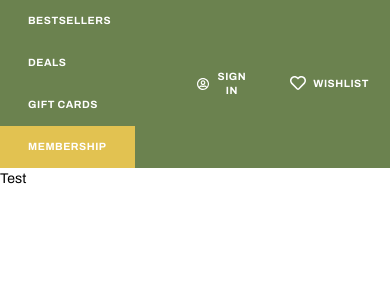
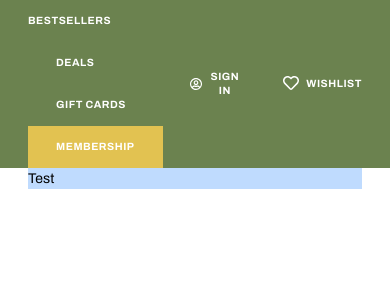
Before and after one commit to ace-lowder/paperback, a Next.js app: page / in a window 390 px wide. Shown: the top 300 px of the page. Built offline with nearby package versions, Linux system fonts and the light colour scheme.

Commit message:
Fix large screen padding

```diff
--- a/app/globals.css
+++ b/app/globals.css
@@ -5,8 +5,3 @@
 html {
   font-size: 14px;
 }
-
-.container {
-  @apply max-w-[1400px];
-  @apply mx-auto;
-}
--- a/app/page.tsx
+++ b/app/page.tsx
@@ -1,3 +1,5 @@
 export default function Home() {
-  return <div>Test</div>;
+  return (
+    <div className="mx-8 lg:max-w-[1400px] lg:mx-auto bg-blue-200">Test</div>
+  );
 }
--- a/components/Topbar.tsx
+++ b/components/Topbar.tsx
@@ -5,12 +5,12 @@ const Topbar = () => {
 
   return (
     <div className="bg-secondary text-xs text-white font-bold tracking-wider">
-      <div className="container flex justify-between">
+      <div className="lg:max-w-[1400px] lg:mx-auto mx-8 flex justify-between">
         <div>
           {menuButtons.map((item, index) => (
             <button
               key={index}
-              className={`py-4 px-8 ${
+              className={`py-4 ${index === 0 ? "pr-8" : "px-8"} ${
                 index === menuButtons.length - 1 ? "bg-primary" : ""
               }`}
             >
@@ -22,7 +22,7 @@ const Topbar = () => {
           <button className="flex px-6 gap-2 items-center">
             <FaRegUserCircle size={16} /> SIGN IN
           </button>
-          <button className="flex px-6 gap-2 items-center">
+          <button className="flex pl-6 gap-2 items-center">
             <FaRegHeart size={16} className="mb-0.5" /> WISHLIST
           </button>
         </div>
```
Also changed, not shown: public/logo.png (added).
